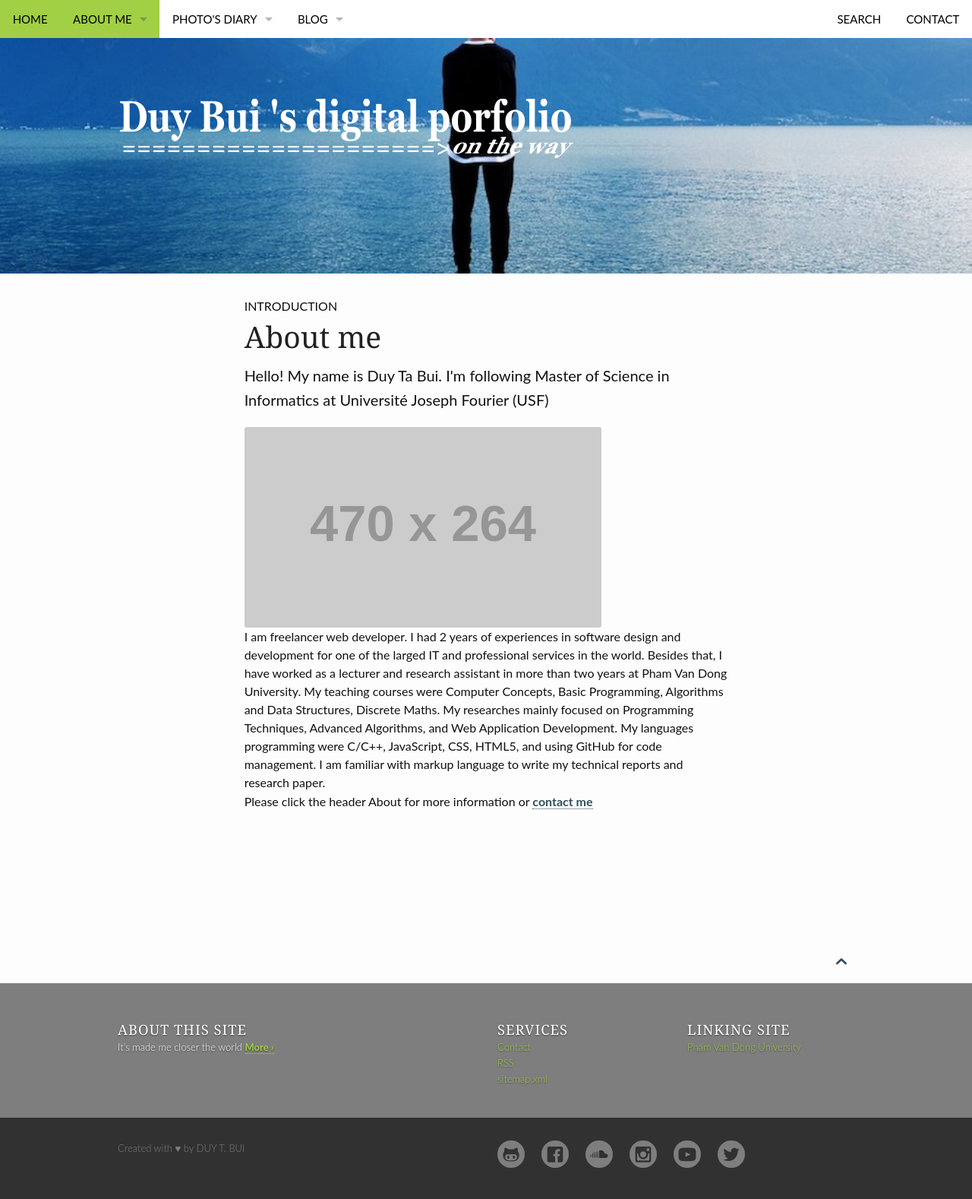
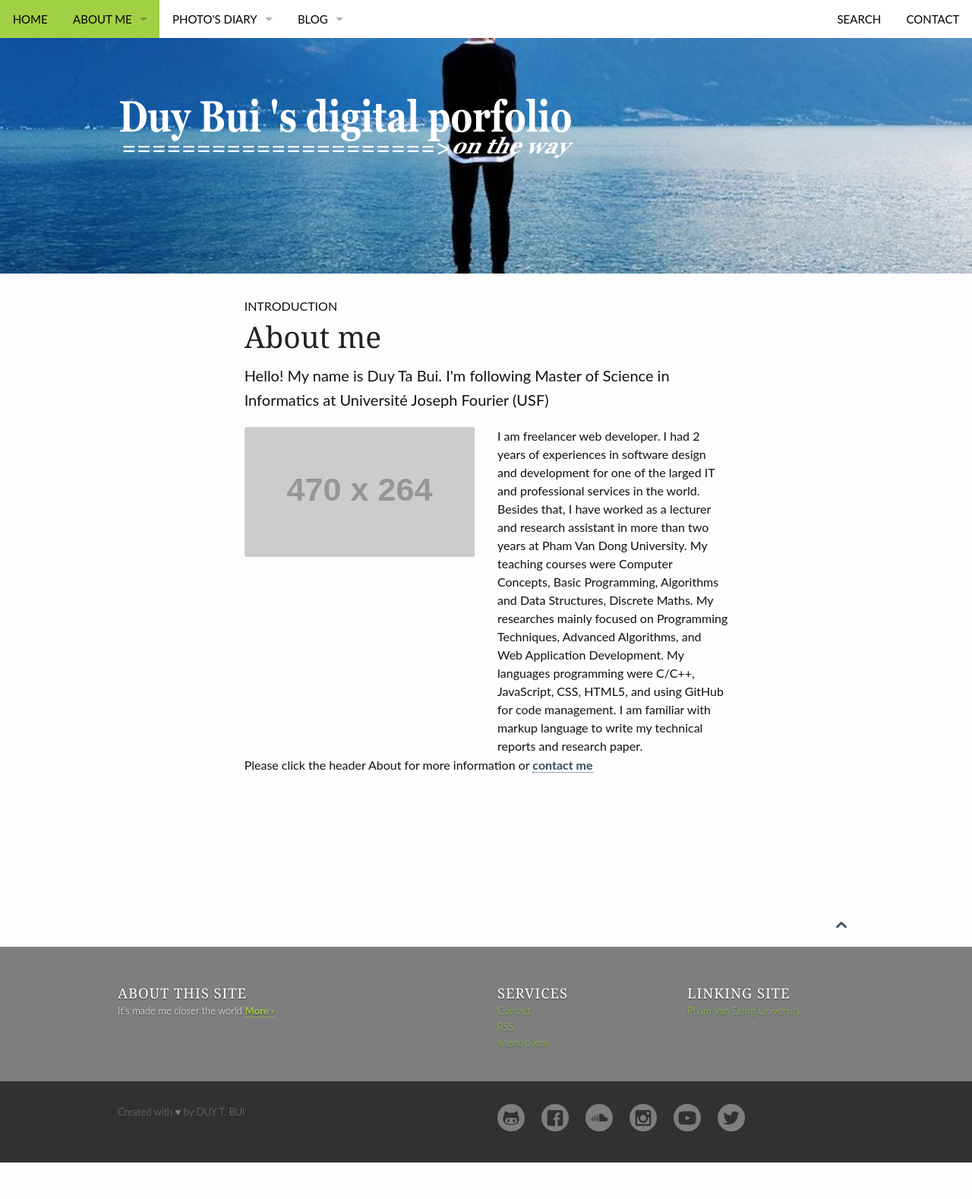
Before and after one commit to duybuidotvn/duybuidotvn.github.io, a Jekyll site: the page built from pages/about.md, in a window 1280 px wide. Shown: the whole page at 76% size. Built offline with Jekyll 4.4.1, drawn with Linux system fonts in a browser that asks for light colours; after the commit the page ends 1530 px from its top, so only the background shows below that.

Commit message:
14052015-802-blog.html

```diff
--- a/pages/about.md
+++ b/pages/about.md
@@ -9,10 +9,10 @@ header:
 permalink: "/about/"
 ---
 <div class="row">
-  <div class="small-12 columns">
+  <div class="small-6 columns">
       <img src="http://placehold.it/470x264/6b6351/e1dcd7&amp;text=Width+470+Pixel">
   </div>
-  <div class="large-12 columns">
+  <div class="large-6 columns">
 I am freelancer web developer. I had 2 years of experiences in software design and development for one of the larged IT and professional services in the world. Besides that, I have worked as a lecturer and research assistant in more than two years at Pham Van Dong University. My teaching courses were Computer Concepts, Basic Programming, Algorithms and Data Structures, Discrete Maths. My researches mainly focused on Programming Techniques, Advanced Algorithms, and Web Application Development. My languages programming were C/C++, JavaScript, CSS, HTML5, and using GitHub for code management. I am familiar with markup language to write my technical reports and research paper.
 
   </div>
```
